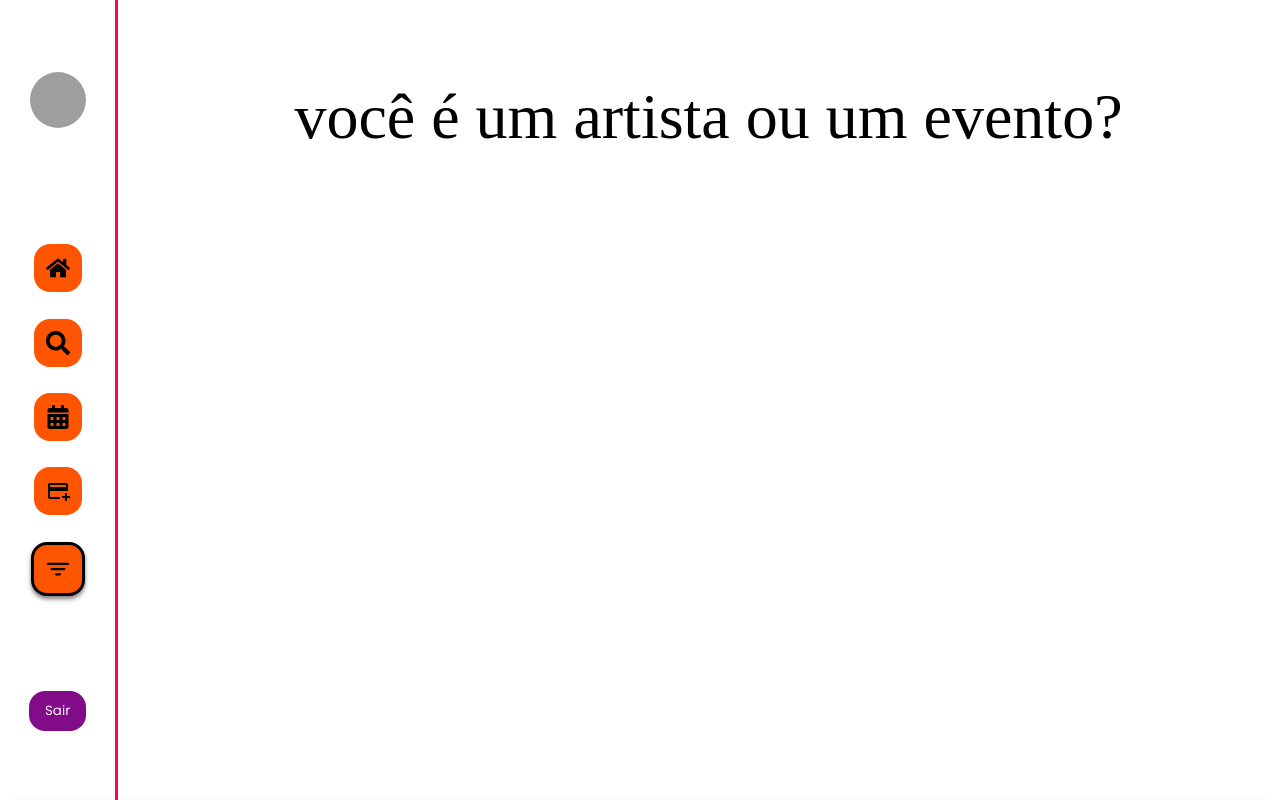
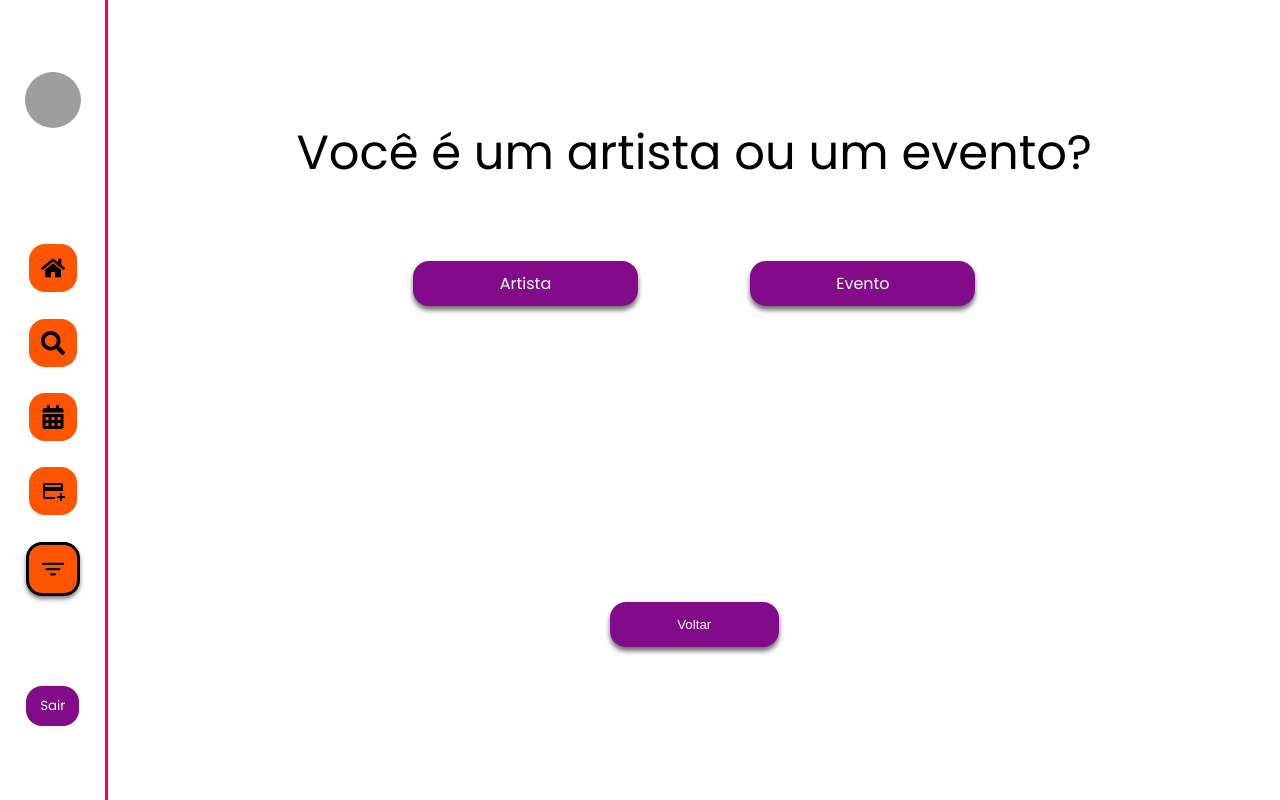
Before and after one commit to liviaguirao/aee, a React (Vite) app in the folder front-end/: page /filtros in a window 1280 px wide. Built offline with nearby package versions, Linux system fonts and the light colour scheme; grey boxes are pictures that could not be loaded.

Commit message:
Ajeitando front

```diff
--- a/front-end/src/pages/Pre_visual.jsx
+++ b/front-end/src/pages/Pre_visual.jsx
@@ -21,32 +21,36 @@ function Pre_visual() {
     );
   };
 
+
   return (
-    <>
-      <div style={{width: '100vw', height: '100vh', position: 'relative', background: 'white'}}>
+
+    <div className='container'>
       <Navbar />
-      <Button
-          text="Cancelar"
-          onClick={handleFilterClick_cancelar}
-          className="button-cancelar-pre"
-      />
-      <Button
-          text="Publicar"
-          // onClick={handlePublicarClick} // Substitua handlePublicarClick pela função que lida com o clique do botão
-          className="button-publicar"
-      />
-      <div style={{width: '52.5vw', height: '85vh', left: '20vw', top: '10vh', position: 'absolute'}}>
-        <div style={{width: '52.5vw', height: '85vh', left: '0vw', top: '0vh', position: 'absolute', background: 'white', borderRadius: '3vh', border: '0.5vh #820B8A solid'}} />
-        <div style={{width: '50vw', height: '1vh', left: '1vw', top: '71vh', position: 'absolute', textAlign: 'left', color: 'black', fontSize: '150%', fontFamily: 'Inter', fontWeight: '400', textTransform: 'lowercase', wordWrap: 'break-word'}}>
-          <p>
-            {texto}
-          </p>
+      <div className='containerPreVisual'>
+        <div className='textoPreVisual'>
+          <div className='publicacao'>
+            <img style={{ borderRadius: '100%' }} src="https://via.placeholder.com/63x63"></img>
+            {imagem ? (
+              <img src={imagem} alt="Imagem selecionada" style={{ maxWidth: '80%', maxHeight: '80%', borderRadius: '1rem' }} />
+            ) : (
+              <p>Nenhuma imagem foi anexada</p>
+            )}
+            <p>{texto}</p>
           </div>
-        <img style={{width: '4.5vw', height: '9vh', left: '0.8vw', top: '0.8vh', position: 'absolute', borderRadius: '100vh'}} src="https://via.placeholder.com/63x63" />
-        {imagem && <img src={imagem} alt="Imagem selecionada" style={{position: 'absolute', zIndex: 1000, width: '52.59vw', height: '62vh', left: '0.2vw', top: '13vh'}} />}
+
+
+        </div>
+        <div className='botoes'>
+          <div className='botoes1'>
+            <Button text="Publicar" className="button-publicar" />
+          </div>
+          <div className='botoes1'>
+            <Button text="Cancelar" onClick={handleFilterClick_cancelar} className="button-cancelar-pre" />
           </div>
         </div>
-    </>
+      </div>
+    </div>
+
   )
 }
 
--- a/front-end/src/pages/Sel_filtros.jsx
+++ b/front-end/src/pages/Sel_filtros.jsx
@@ -27,27 +27,23 @@ function Sel_filtros() {
   };
 
   return (
-    <>
-      <div style={{width: '100vw', height: '100vh', position: 'relative', background: 'white'}}>
-        <Navbar />
-        <div style={{left: '23vw', top: '10vh', position: 'absolute', textAlign: 'center', color: 'black', fontSize: '400%', fontFamily: 'Manjari', fontWeight: '400', textTransform: 'lowercase', wordWrap: 'break-word'}}>Você é um artista ou um evento?</div>
-        <Button
-          text="Artista"
-          onClick={handleFilterClick_artista}
-          className="button-artista"
-        />
-        <Button
-          text="Evento"
-          onClick={handleFilterClick_evento}
-          className={ 'button-evento'}
-        />
-        <Button
-          text="Voltar"
-          onClick={handleFilterClick_voltar}
-          className="button-voltar"
-        />
+    <div className='container'>
+      <Navbar />
+      <div className='texto_sel'>
+        <div style={{ fontSize: '3rem', height: '15%', marginTop: '10%' }}> Você é um artista ou um evento? </div>
+        <div className='botoes3'>
+          <div className='botoes2'>
+            <Button text="Artista" onClick={handleFilterClick_artista} className="button-artista" />
+            <Button text="Evento" onClick={handleFilterClick_evento} className="button-evento" />
+          </div>
+          <div style={{ width: '100%', height: '100%', alignItems: 'center', justifyContent: 'center', display: 'flex' }}>
+            <div className='botoes2'>
+              <button onClick={handleFilterClick_voltar}>Voltar</button>
+            </div>
+          </div>
         </div>
-    </>
+      </div>
+    </div>
   )
 }
 
--- a/front-end/src/styles/Style.css
+++ b/front-end/src/styles/Style.css
@@ -87,7 +87,6 @@
   align-items: center;
   justify-content: center;
   border: none;
-
 }
 
 .botoes {
@@ -134,3 +133,94 @@ textarea {
   transform: scale(1.05); /* Aumenta o tamanho em 20% ao passar o mouse */
   transition: 0.4s;
 }
+
+.containerPreVisual {
+  display: flex;
+  width: 91%;
+  flex-direction: row;
+}
+
+.imagemContainer {
+  display: flex;
+  width: 0;
+  height: 0;
+  align-items: center;
+  justify-content: center;
+  border: none;
+}
+
+.textoPreVisual {
+  display: flex;
+  width: 70%;
+  height: 100vh;
+  align-items: center;
+  justify-content: center;
+  border: none;
+}
+
+.publicacao{
+  border: solid #820B8A;
+  border-radius: 1rem;
+  padding: 3%;
+  font-family: "Poppins", sans-serif;
+  width: 50%;
+  height: 70%;
+  display: flex;
+  flex-direction: column;
+  gap: 1%;
+}
+
+.publicacao img{
+  max-width: 3rem;
+  max-height: 3rem;
+  object-fit: cover;
+}
+
+.texto_sel {
+  width: 100%;
+  height: 100%;
+  display: flex;
+  font: "Poppins", sans-serif;
+  font-weight: 400;
+  text-align: center;
+  color: black;
+  flex-direction: column;
+}
+
+.botoes2 {
+  flex-direction: row;
+  display: flex;
+  height: 30%;
+  width: 48%;
+  justify-content: space-around;
+  gap: 20%;
+  align-items: center;
+}
+
+.botoes3 {
+  display: flex;
+  width: 100%;
+  height: 75%;
+  flex-direction: column;
+  gap: 20%;
+  align-items: center;
+}
+
+.botoes2 button {
+  display: flex;
+  background-color: #820B8A;
+  width: 30%;
+  height: 43%;
+  color: white;
+  border-radius: 1rem;
+  box-shadow: 0px 4px 5px 0px rgba(0, 0, 0, 0.575);
+  align-items: center;
+  justify-content: space-around;
+  cursor: pointer;
+  border-width: 0;
+}
+
+.botoes2 button:hover{
+  transform: scale(1.05); /* Aumenta o tamanho em 20% ao passar o mouse */
+  transition: 0.4s;
+}
```
Lines whose indentation alone changed are shown as unchanged.
